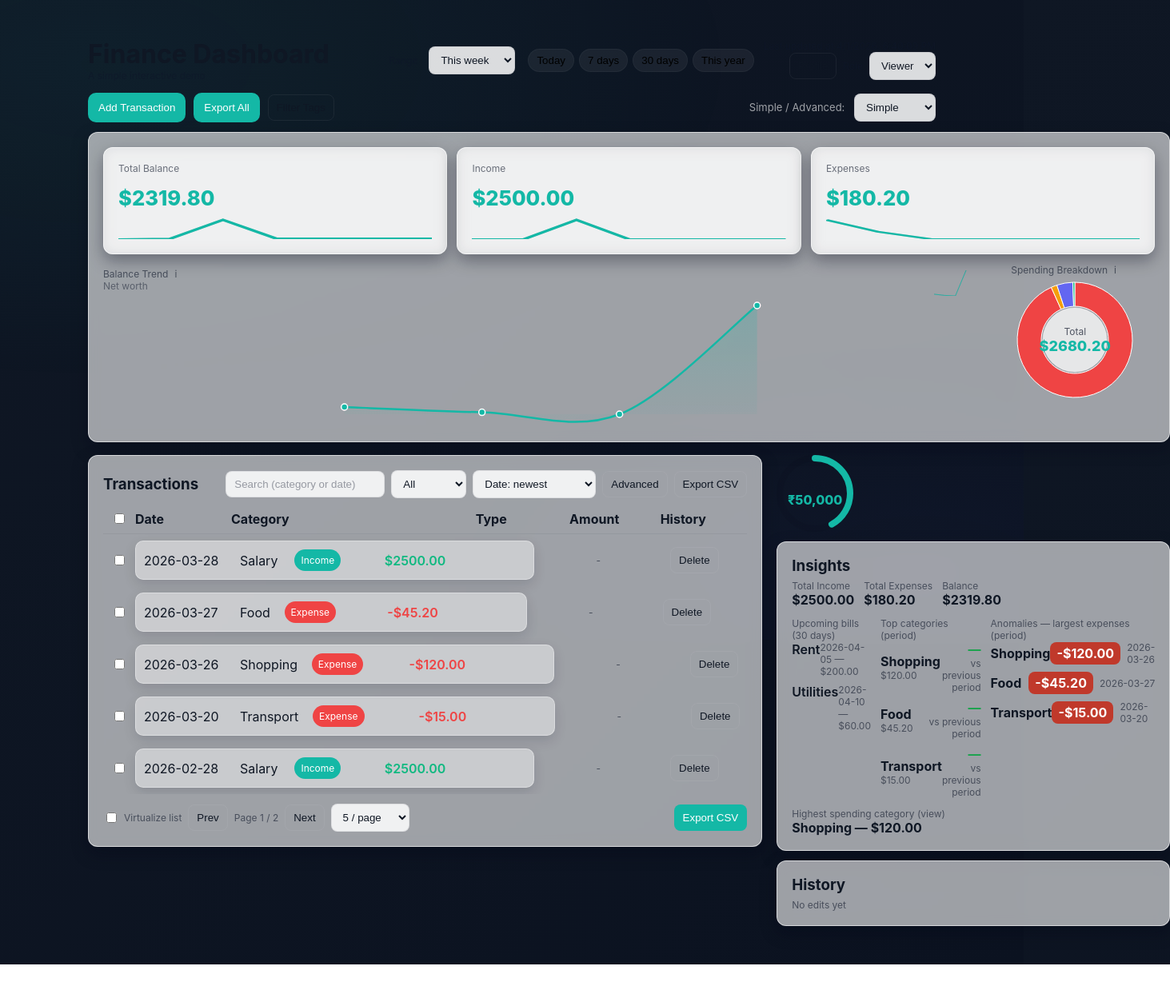
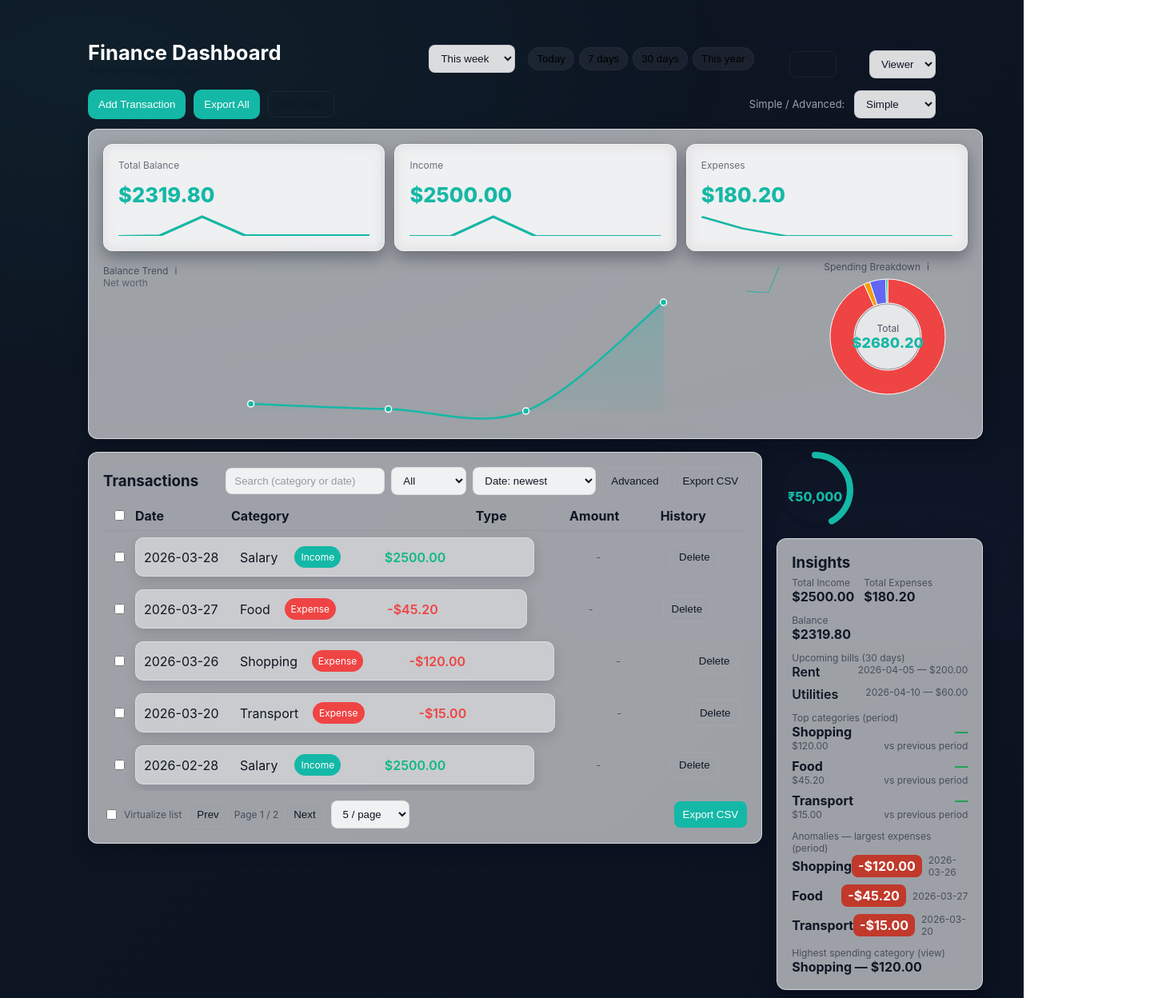
Before and after one commit to abhigyan7731/Finance-Dashboard-UI, a Next.js app: page / in a window 1280 px wide. Shown: the top 1248 px of the page at 80% size, 1463 px wide, since content can reach past the window. Before the commit the page ends 1206 px from the top, so only its background shows below. Built offline with nearby package versions, Linux system fonts and the light colour scheme.

Commit message:
Add error handling and hot update files for Next.js application
- Created _error.js for custom error page handling.
- Added webpack hot update JSON and JS files for improved development experience.
- Included warnings about the use of "eval-source-map" for better clarity on production readiness.

```diff
--- a/src/components/Header.jsx
+++ b/src/components/Header.jsx
@@ -17,7 +17,7 @@ export default function Header(){
   return (
     <div className="header" style={{display:'flex',alignItems:'center',justifyContent:'space-between',gap:12}}>
       <div>
-        <h1 style={{margin:0}}>Finance Dashboard</h1>
+        <h1 style={{margin:0,color:'#ffffff'}}>Finance Dashboard</h1>
         <div className="small">A simple interactive demo</div>
       </div>
 
--- a/src/components/Insights.jsx
+++ b/src/components/Insights.jsx
@@ -108,7 +108,7 @@ export default function Insights(){
             </div>
           </div>
 
-          <div style={{display:'grid',gridTemplateColumns:'1fr 1fr 1fr',gap:12,marginTop:12}}>
+          <div className="insights-grid">
             <div>
               <div className="small">Upcoming bills (30 days)</div>
               {upcomingBills.length===0 ? <div className="small">No upcoming bills</div> : (
--- a/src/index.css
+++ b/src/index.css
@@ -52,6 +52,26 @@ body::before{content:'';position:fixed;inset:0;z-index:-1;background-image:radia
 .header{display:flex;justify-content:space-between;align-items:center;margin-bottom:14px}
 .summary{display:flex;gap:14px;flex-wrap:wrap}
 .summary .card{flex:1;min-width:190px}
+
+/* Insights responsive grid */
+.insights-grid{display:grid;grid-template-columns:repeat(auto-fit,minmax(220px,1fr));gap:12px;margin-top:12px}
+
+/* ensure header title is visible and responsive */
+.header h1{color:#ffffff;font-size:1.6rem;margin:0}
+@media (max-width:520px){
+  .header{flex-direction:column;align-items:flex-start;gap:8px}
+  .header h1{font-size:1.15rem}
+  .header .small{font-size:11px}
+}
+
+/* touch devices: avoid hover lift which can be janky */
+@media (hover: none){
+  .card:hover{transform:none;box-shadow:0 8px 20px rgba(2,6,23,0.35);}
+}
+
+/* make anomaly badge and small items wrap on narrow screens */
+.anomaly-badge{white-space:nowrap}
+.card .small{word-break:break-word}
 .small{font-size:12px;color:var(--muted)}
 .big{font-size:1.25rem;font-weight:700;color:var(--accent)}
 .transactions-list{max-height:420px;overflow:auto}
```
